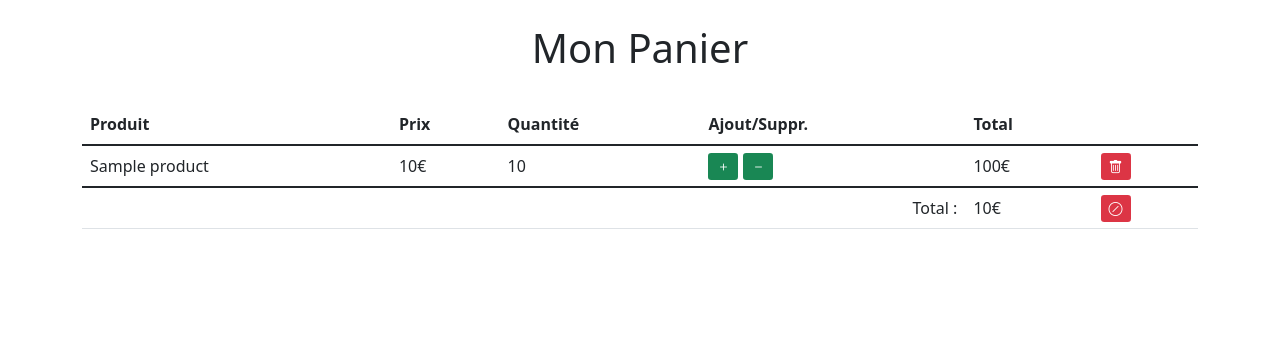
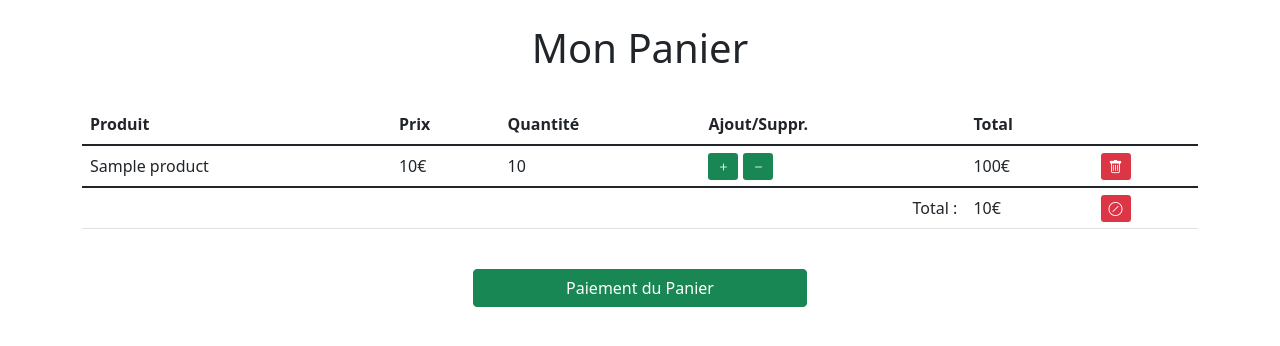
Before and after one commit to KevOneRedOne/E_commerce_Symfony, a Symfony app: template templates/cart/cart.html.twig in a window 1280 px wide. Shown: the part 56-402 px from the top of the page. Run offline with Twig, Linux system fonts and the light colour scheme; the template is opened without the code that fills it: most values are stand-ins (such as "Sample title", 1, 10 or a date in 2020); some libraries are stand-ins or nearby versions.

Commit message:
Page Panier - buy item

```diff
--- a/templates/cart/cart.html.twig
+++ b/templates/cart/cart.html.twig
@@ -65,6 +65,10 @@
                 </tr>
             </tfoot>
         </table>
+        <br>
+        <div class="text-center">
+            <button class="card-link btn btn-success" style="width:30%;"> Paiement du Panier</button>
+        </div>
     {% else %}
         <p>Mon panier est vide.</p>
         <a href=" {{ path('app_product') }}"> Remplissez votre panier ici !</a>
```
